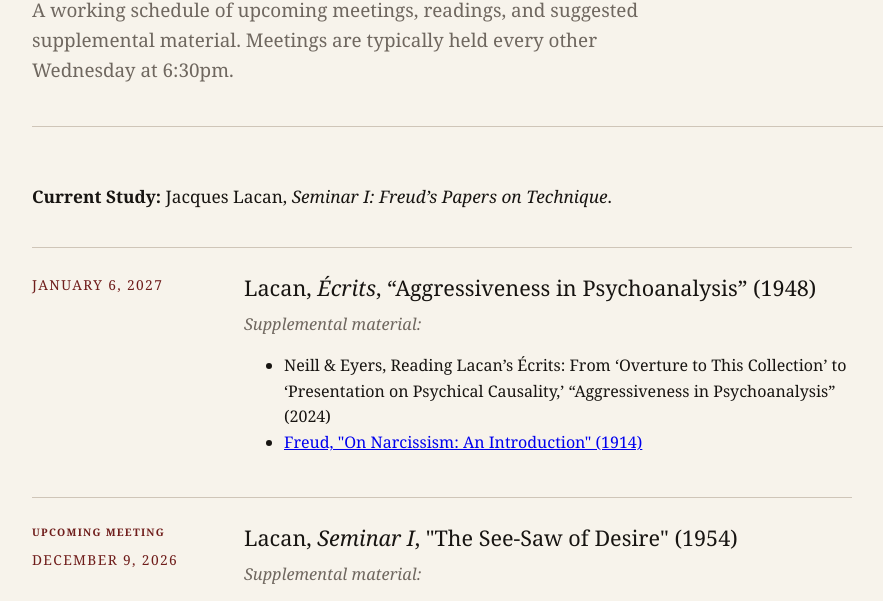
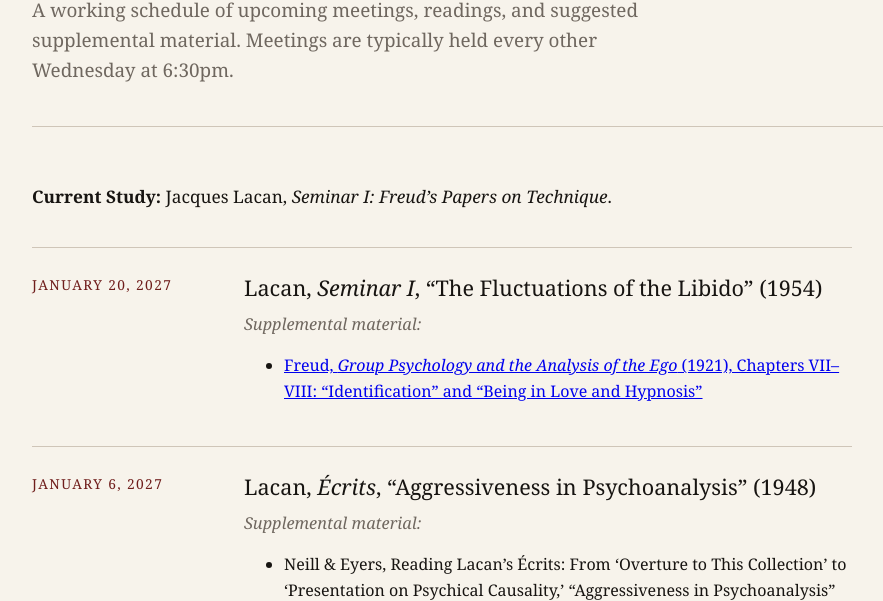
Before and after one commit to ethan5993/columbia-psychoanalytic-reading-group, a plain HTML site: page calendar.html in a window 1280 px wide. Shown: the part 211-812 px from the top of the page, without its empty margins (118-1001 px from the left). Drawn offline with Linux system fonts and the light colour scheme.

Commit message:
Update calendar.html

```diff
--- a/calendar.html
+++ b/calendar.html
@@ -187,7 +187,22 @@
         <strong>Current Study:</strong> Jacques Lacan, <em>Seminar I: Freud’s Papers on Technique</em>.
       </p>
 
-            <article class="meeting" data-date="2027-01-06">
+       <article class="meeting" data-date="2027-01-20">
+        <div class="date">January 20, 2027</div>
+        <div>
+          <h2>Lacan, <em>Seminar I</em>, “The Fluctuations of the Libido” (1954)</h2>
+          <p><span class="label">Supplemental material:</span></p>
+          <ul>
+       <li>
+  <a href="https://www.gutenberg.org/ebooks/35877" target="_blank" rel="noopener noreferrer">
+    Freud, <em>Group Psychology and the Analysis of the Ego</em> (1921), Chapters VII–VIII: “Identification” and “Being in Love and Hypnosis”
+  </a>
+</li>
+          </ul>
+        </div>
+      </article>
+
+      <article class="meeting" data-date="2027-01-06">
         <div class="date">January 6, 2027</div>
         <div>
           <h2>Lacan, <em>Écrits</em>, “Aggressiveness in Psychoanalysis” (1948)</h2>
```
